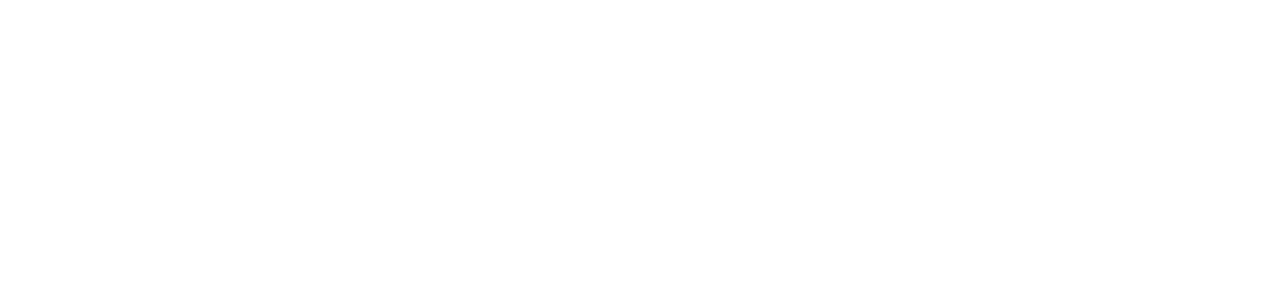
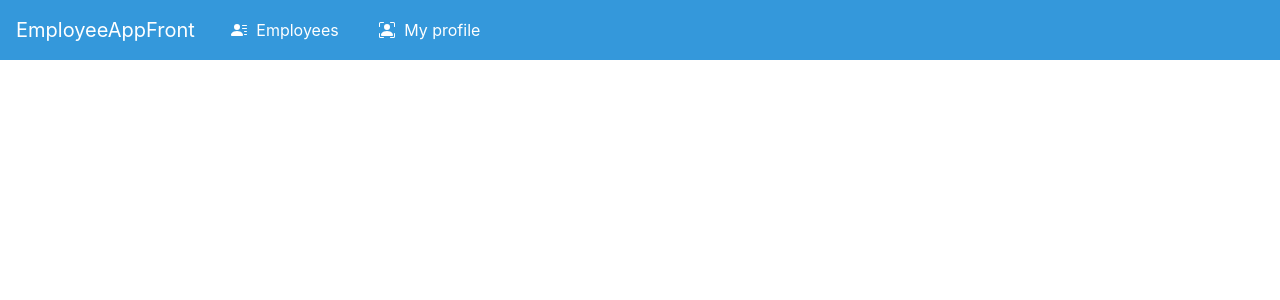
Before and after one commit to arovlad/ProiectColectiv, an Angular app in the folder EmployeeManagementApp/EmployeeAppFront/: page /dashboard/employee/1 in a window 1280 px wide. Shown: the top 300 px of the page. Built offline with nearby package versions, Linux system fonts and the light colour scheme.

Commit message:
styled navbar

```diff
--- a/EmployeeManagementApp/EmployeeAppFront/package.json
+++ b/EmployeeManagementApp/EmployeeAppFront/package.json
@@ -19,6 +19,7 @@
     "@angular/platform-browser": "~11.0.0",
     "@angular/platform-browser-dynamic": "~11.0.0",
     "@angular/router": "~11.0.0",
+    "bootstrap": "^4.5.3",
     "rxjs": "~6.6.0",
     "tslib": "^2.0.0",
     "zone.js": "~0.10.2"
--- a/EmployeeManagementApp/EmployeeAppFront/src/app/dashboard/dashboard-navbar.component.html
+++ b/EmployeeManagementApp/EmployeeAppFront/src/app/dashboard/dashboard-navbar.component.html
@@ -1,4 +1,4 @@
-<nav class="navbar navbar-expand-lg navbar-dark bg-dark">
+<nav class="navbar navbar-expand-lg navbar-dark bg-primary">
   <a class="navbar-brand">{{ title }}</a>
   <button class="navbar-toggler" type="button" data-toggle="collapse" data-target="#navbarSupportedContent" aria-controls="navbarSupportedContent" aria-expanded="false" aria-label="Toggle navigation">
     <span class="navbar-toggler-icon"></span>
@@ -7,14 +7,43 @@
   <div class="collapse navbar-collapse" id="navbarSupportedContent">
     <ul class="navbar-nav mr-auto">
       <li class="nav-item active">
-        <a class="nav-link" href="/dashboard/employees">Employees<span class="sr-only">(current)</span></a>
+        <a class="nav-link" href="/dashboard/employees">
+          <svg xmlns="http://www.w3.org/2000/svg" width="16" height="16" fill="currentColor" class="bi bi-person-lines-fill" viewBox="0 0 16 16">
+            <path fill-rule="evenodd" d="M1 14s-1 0-1-1 1-4 6-4 6 3 6 4-1 1-1 1H1zm5-6a3 3 0 1 0 0-6 3 3 0 0 0 0 6zm7 1.5a.5.5 0 0 1 .5-.5h2a.5.5 0 0 1 0 1h-2a.5.5 0 0 1-.5-.5zm-2-3a.5.5 0 0 1 .5-.5h4a.5.5 0 0 1 0 1h-4a.5.5 0 0 1-.5-.5zm0-3a.5.5 0 0 1 .5-.5h4a.5.5 0 0 1 0 1h-4a.5.5 0 0 1-.5-.5zm2 9a.5.5 0 0 1 .5-.5h2a.5.5 0 0 1 0 1h-2a.5.5 0 0 1-.5-.5z"/>
+          </svg>
+          Employees
+          <span class="sr-only">(current)</span>
+        </a>
       </li>
       <li class="nav-item active">
-        <a class="nav-link" href="/dashboard/employee/{{ id }}">My profile<span class="sr-only">(current)</span></a>
+        <a class="nav-link" href="/dashboard/employee/{{ id }}">
+          <svg xmlns="http://www.w3.org/2000/svg" width="16" height="16" fill="currentColor" class="bi bi-person-bounding-box" viewBox="0 0 16 16">
+            <path fill-rule="evenodd" d="M1.5 1a.5.5 0 0 0-.5.5v3a.5.5 0 0 1-1 0v-3A1.5 1.5 0 0 1 1.5 0h3a.5.5 0 0 1 0 1h-3zM11 .5a.5.5 0 0 1 .5-.5h3A1.5 1.5 0 0 1 16 1.5v3a.5.5 0 0 1-1 0v-3a.5.5 0 0 0-.5-.5h-3a.5.5 0 0 1-.5-.5zM.5 11a.5.5 0 0 1 .5.5v3a.5.5 0 0 0 .5.5h3a.5.5 0 0 1 0 1h-3A1.5 1.5 0 0 1 0 14.5v-3a.5.5 0 0 1 .5-.5zm15 0a.5.5 0 0 1 .5.5v3a1.5 1.5 0 0 1-1.5 1.5h-3a.5.5 0 0 1 0-1h3a.5.5 0 0 0 .5-.5v-3a.5.5 0 0 1 .5-.5z"/>
+            <path fill-rule="evenodd" d="M3 14s-1 0-1-1 1-4 6-4 6 3 6 4-1 1-1 1H3zm5-6a3 3 0 1 0 0-6 3 3 0 0 0 0 6z"/>
+          </svg>
+          My profile
+          <span class="sr-only">(current)</span>
+        </a>
       </li>
-      <li class="nav-item active" *ngIf="isVisible">
-        <a class="nav-link" href="/dashboard/admin" aria-disabled="true">Admin</a>
+      <li class="nav-item dropdown" *ngIf="isVisible">
+        <a class="nav-link" id="navbarDropdownMenuLink" data-toggle="dropdown" aria-haspopup="true" aria-expanded="false">
+          <svg xmlns="http://www.w3.org/2000/svg" width="16" height="16" fill="currentColor" class="bi bi-tools" viewBox="0 0 16 16">
+            <path fill-rule="evenodd" d="M0 1l1-1 3.081 2.2a1 1 0 0 1 .419.815v.07a1 1 0 0 0 .293.708L10.5 9.5l.914-.305a1 1 0 0 1 1.023.242l3.356 3.356a1 1 0 0 1 0 1.414l-1.586 1.586a1 1 0 0 1-1.414 0l-3.356-3.356a1 1 0 0 1-.242-1.023L9.5 10.5 3.793 4.793a1 1 0 0 0-.707-.293h-.071a1 1 0 0 1-.814-.419L0 1zm11.354 9.646a.5.5 0 0 0-.708.708l3 3a.5.5 0 0 0 .708-.708l-3-3z"/>
+            <path fill-rule="evenodd" d="M15.898 2.223a3.003 3.003 0 0 1-3.679 3.674L5.878 12.15a3 3 0 1 1-2.027-2.027l6.252-6.341A3 3 0 0 1 13.778.1l-2.142 2.142L12 4l1.757.364 2.141-2.141zm-13.37 9.019L3.001 11l.471.242.529.026.287.445.445.287.026.529L5 13l-.242.471-.026.529-.445.287-.287.445-.529.026L3 15l-.471-.242L2 14.732l-.287-.445L1.268 14l-.026-.529L1 13l.242-.471.026-.529.445-.287.287-.445.529-.026z"/>
+          </svg>
+          Admin
+        </a>
+        <div class="dropdown-menu" aria-labelledby="navbarDropdownMenuLink">
+          <a class="dropdown-item" href="/dashboard/admin#customers">Customers</a>
+          <a class="dropdown-item" href="/dashboard/admin#industries">Industries</a>
+          <a class="dropdown-item" href="/dashboard/admin#areas">Areas</a>
+          <a class="dropdown-item" href="/dashboard/admin#tech">Technologies</a>
+          <a class="dropdown-item" href="/dashboard/admin#levels">Levels</a>
+          <a class="dropdown-item" href="/dashbarod/admin#regions">Regions</a>
+        </div>
       </li>
     </ul>
   </div>
 </nav>
+
+<script src="../node_modules/bootstrap/dist/js/bootstrap.bundle.js"></script>
--- a/EmployeeManagementApp/EmployeeAppFront/src/app/dashboard/employee/employee.component.html
+++ b/EmployeeManagementApp/EmployeeAppFront/src/app/dashboard/employee/employee.component.html
@@ -1,3 +1,4 @@
+<app-navbar></app-navbar>
 <div *ngFor="let element of list">
   <b>{{ element.id }}</b><br><i>{{ element.first_name }}</i><br><i>{{ element.last_name }}</i><br><i>{{ element.id_consulting_level }}</i><br><i>{{ element.verified }}</i><br><!--<i>{{ element.region }}</i>-->
   <br><br>
--- a/EmployeeManagementApp/EmployeeAppFront/src/styles.css
+++ b/EmployeeManagementApp/EmployeeAppFront/src/styles.css
@@ -1 +1,27 @@
 @import url("https://cdn.jsdelivr.net/npm/bootstrap@4.5.3/dist/css/bootstrap.min.css");
+
+.navbar-dark.bg-primary {
+  background-color: #3498db !important;
+}
+
+.navbar-dark.bg-primary .nav-item {
+  padding-right: .75rem;
+  padding-left: .75rem;
+  border-bottom: 1rem;
+}
+
+.navbar-dark.bg-primary .nav-item a {
+  border-bottom: 2px solid #3498db;
+  border-top: 2px solid transparent;
+  color: white !important;
+  cursor: default;
+}
+
+.navbar-dark.bg-primary .nav-item a svg {
+  margin-bottom: 3px;
+  margin-right: 5px;
+}
+
+.navbar-dark.bg-primary .nav-item a:hover {
+  border-bottom: 2px solid white;
+}
```
Also changed, not shown: 1 other file (tests, documents, lock files or other folders).
